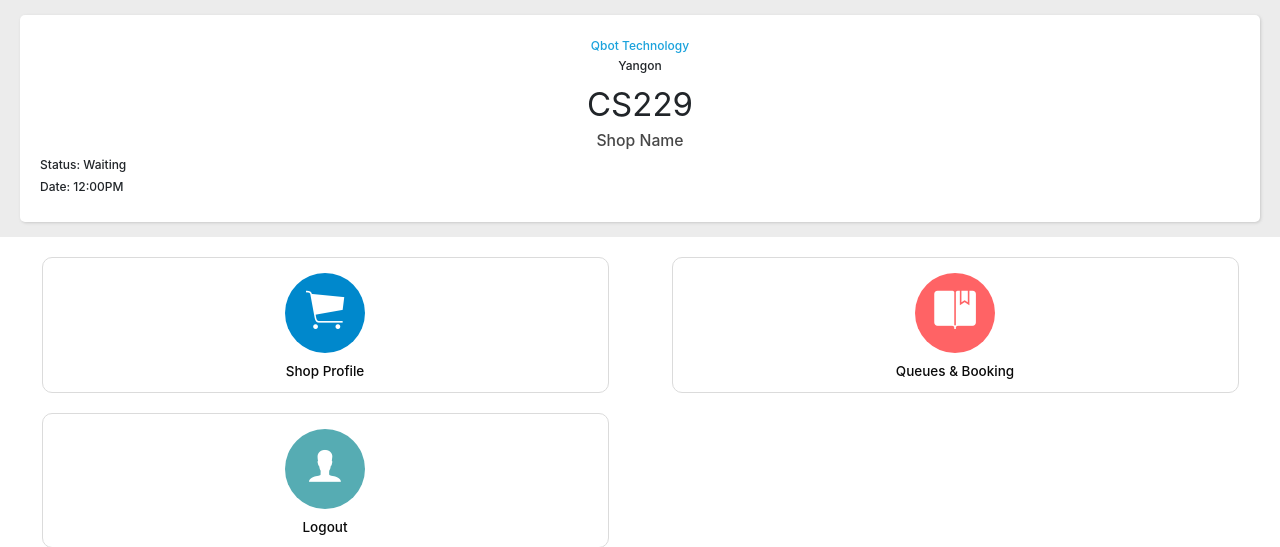
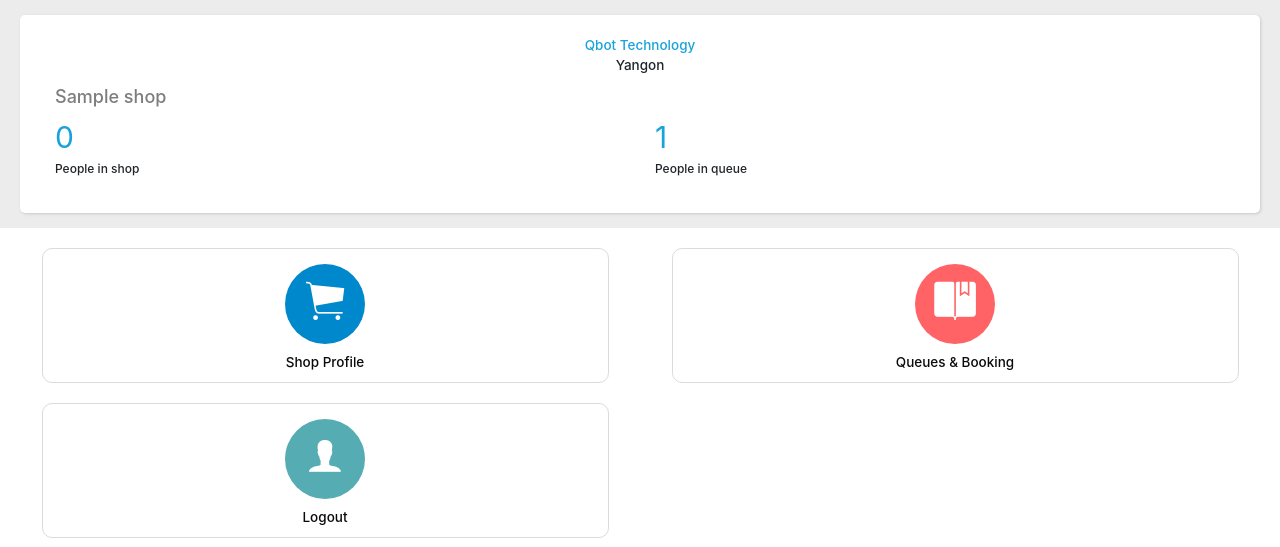
Before and after one commit to charleshugochg/qbot, a Django app: page / in a window 1280 px wide. Shown: the part 60-607 px from the top of the page. Run offline with Django 3.2, Linux system fonts and the light colour scheme; a user stored in the database is signed in; tables that the repository leaves empty hold one stand-in row (values such as "Sample post"); some libraries are stand-ins or nearby versions; some web fonts are replaced.

Commit message:
add owner home page card view

```diff
--- a/mainapp/static/mainapp/css/style.css
+++ b/mainapp/static/mainapp/css/style.css
@@ -116,6 +116,47 @@ html {
 /* ------------------------- */
 /* Main Menu */
 /* ------------------------- */
+
+.home-queue-info {
+    padding: 20px;
+    background-color: rgb(255, 255, 255);
+    box-shadow: 1px 1px 3px rgb(202, 202, 202);
+    border-radius: 5px;
+    transition: box-shadow 0.2s;
+}
+
+.home-queue-info:hover {
+    box-shadow: 0px 0px 8px #1AA2DC;
+}
+
+.home-quebook-info h4 {
+    font-size: 120%;
+    display: inline-block;
+    color: #7D7D7D;
+    margin-top: 10px;
+}
+
+.h-counter-text {
+    font-size: 200%;
+    display: inline-block;
+    color: #1AA2DC;
+    /* border: 1px solid rgb(238, 238, 238); */
+    margin: 0 auto;
+}
+
+.h-counter-info {
+    display: block;
+    font-size: 80%;
+    font-weight: 500;
+}
+
+.h-queue-block {
+    text-align: center;
+    display: block;
+    font-size: 90%;
+    font-weight: 500;
+    margin: 0;
+}
 
 .card-info {
     padding: 15px 20px;
--- a/mainapp/templates/mainapp/index.html
+++ b/mainapp/templates/mainapp/index.html
@@ -7,6 +7,30 @@
 
 {% block body %}
     <div class="container-custom no-gutters">
+        {% if user.username %}
+            <div class="card-info">
+                <div class="home-queue-info">
+                    <div class="home-quebook-info col-sm-12">
+                        <p class="h-queue-block main-color">Qbot Technology</p>
+                        <p class="h-queue-block">Yangon</p>
+                        <h4>{{ shop.name }}</h4>
+                        <div class="row">
+                            <div class="col-6 no-gutters">
+                            <p class="h-counter-text">{{ in_serving }}</p>
+                            <p class="h-counter-info">People in shop</p>
+                            </div>
+                            <div class="col-6 no-gutters">
+                            <p class="h-counter-text">{{ in_queue }}</p>
+                            <p class="h-counter-info">People in queue</p>
+                            </div>
+                        </div>
+                    </div>
+                </div>
+            </div>
+
+        {% else %}
+
+            <!-- Here your card Charles -->
 
             <div class="card-info">
                 <div class="queue-info">
@@ -18,6 +42,7 @@
                     <h4>Date: 12:00PM</h4>
                 </div>
             </div>
+        {% endif %}
 
         <div class="main-menu row no-gutters">
             <!-- --------------Customer-------------- -->
--- a/mainapp/templates/mainapp/login.html
+++ b/mainapp/templates/mainapp/login.html
@@ -31,9 +31,9 @@
                             <div class="form-group row">
                                 <div class="col-md-6 offset-md-4">
                                     {% if message %}
-                                    <div>
-                                        {{ message }}
-                                    </div>
+                                        <div class="alert alert-danger" role="alert">
+                                            {{ message }}
+                                        </div>
                                     {% endif %}
                                     <div class="checkbox">
                                         <label>
--- a/mainapp/views.py
+++ b/mainapp/views.py
@@ -23,9 +23,15 @@ def index(request):
             return render(request, "mainapp/index.html", context)
         return render(request, "mainapp/first_time.html")
 
+    shop = Shop.objects.get(user=request.user)
+    in_serving, in_queue = get_num_customer(shop.id)
     context = {
-        "user": request.user
+        "user": request.user,
+        "shop": shop,
+        "in_serving": in_serving,
+        "in_queue": in_queue,
     }
+
     return render(request, "mainapp/index.html", context)
 
 
@@ -38,7 +44,7 @@ def login_view(request):
             login(request, user)
             return HttpResponseRedirect(reverse('index'))
         else:
-            return render(request, "mainapp/login.html", {"message": "Invalid credentials."})
+            return render(request, "mainapp/login.html", {"message": "Username or password incorrect!"})
     return render(request, "mainapp/login.html")
 
 
@@ -51,7 +57,7 @@ def register_view(request):
         password = request.POST["password"]
 
         # TODO: add some verifications here.
-        if username and email and password:
+        try:
             user = User.objects.create_user(username, email, password)
             shop = Shop.objects.create(user=user)
             user.save()
@@ -59,8 +65,8 @@ def register_view(request):
                 "success": True,
                 "message": "Account creation success! Redirect to shop profile."
                 }
-        else:
-            context = {"message": "Invalid credentials."}
+        except:
+            context = {"message": "Please try different username."}
 
     return render(request, "mainapp/register.html", context)
 
```
Also changed, not shown: mainapp/templates/mainapp/register.html (+9 -3 lines). Lines whose indentation alone changed are shown as unchanged.
